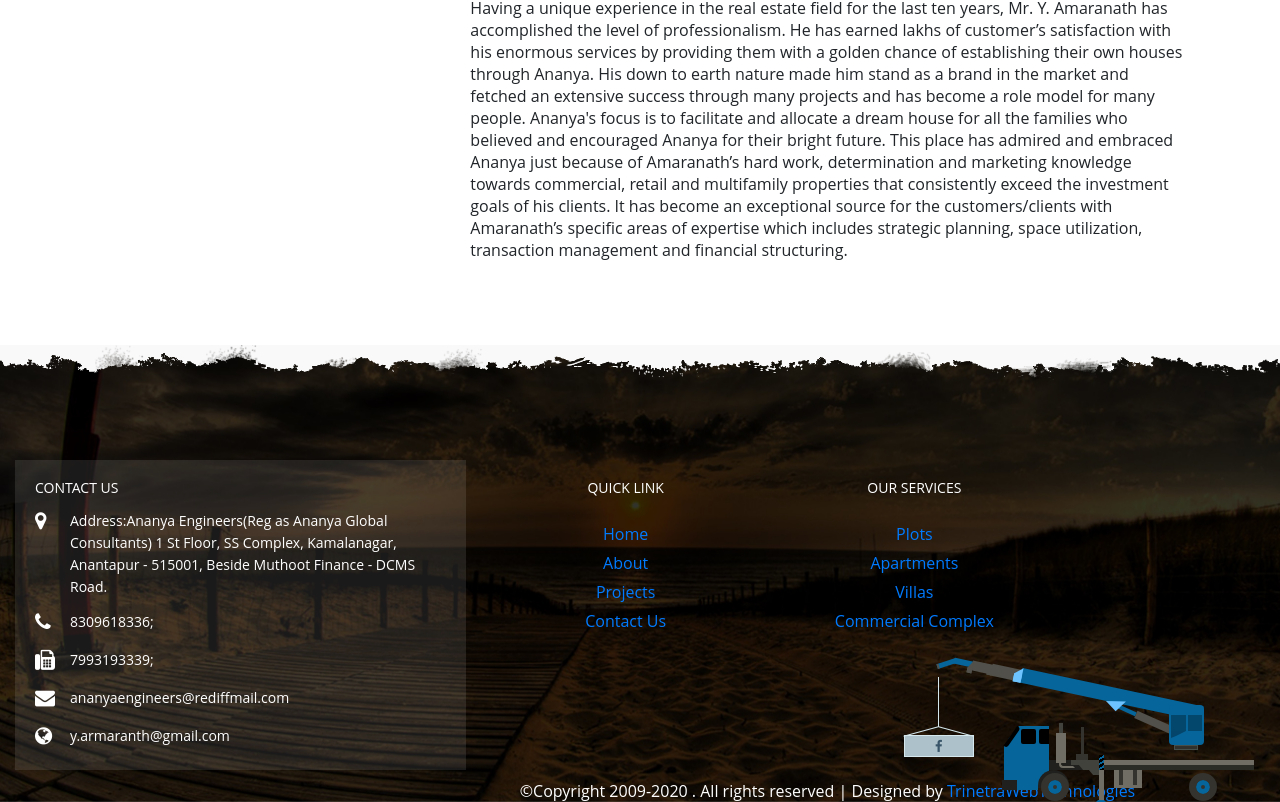
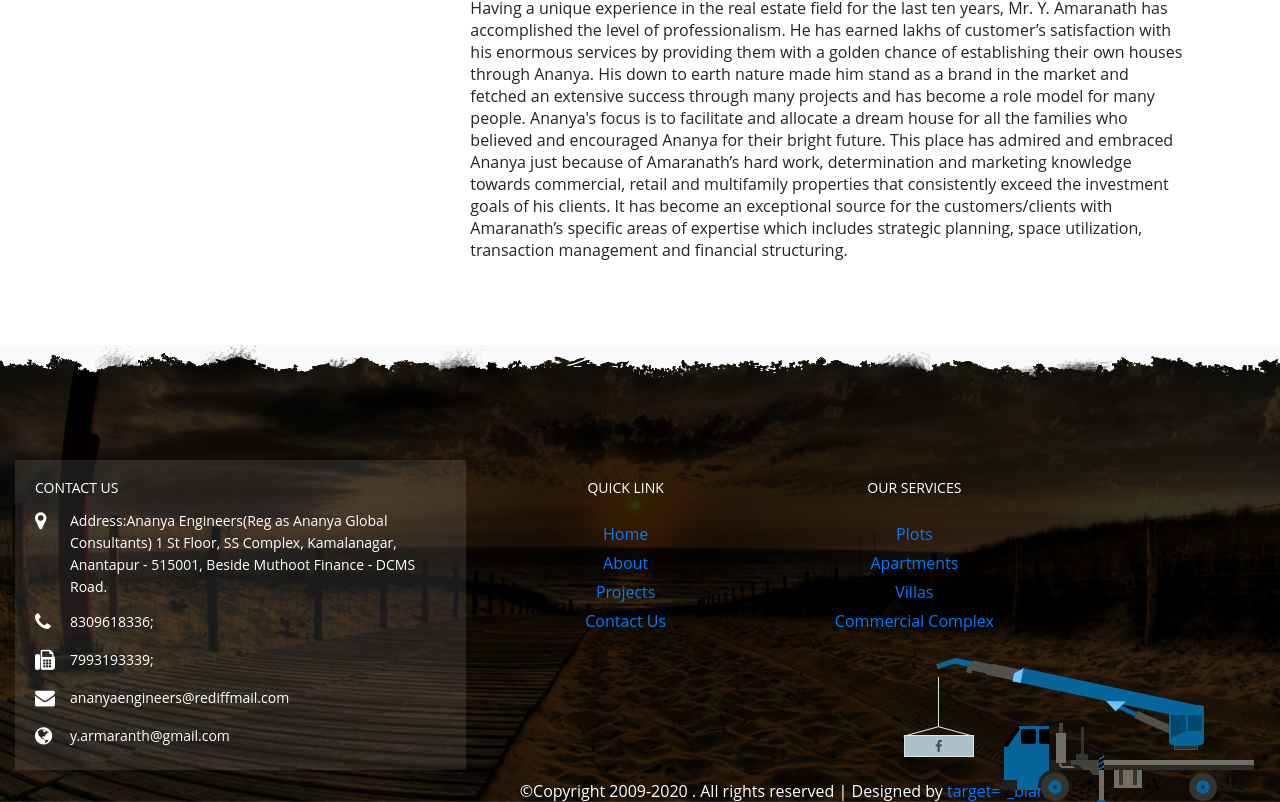
Before and after one commit to NagarjunaDabbara/ananyaengineers_old, a React (Create React App) app: page /about in a window 1280 px wide. Shown: the part 1726-2528 px from the top of the page. Built offline with nearby package versions, Linux system fonts and the light colour scheme.

Commit message:
Update footer.js

```diff
--- a/src/components/footer/footer.js
+++ b/src/components/footer/footer.js
@@ -145,9 +145,13 @@ const Footer=()=>(
 <div className="row">
    <div className="mycompanyname">
      <p className="text-white">©Copyright 2009-2020 . All rights reserved | Designed by
-			<a href="http://www.trinetrawebtechnologies.com"> TrinetraWebTechnologies</a>
+			<a href="http://www.trinetrawebtechnologies.com" TrinetraWebTechnologies > target="_blank" </a>
 		 </p>
       </div>
+
+  <div className="col-lg-12 col-md-12 col-sm-12">
+
+     </div>
 
     </div>
  </div>
```
